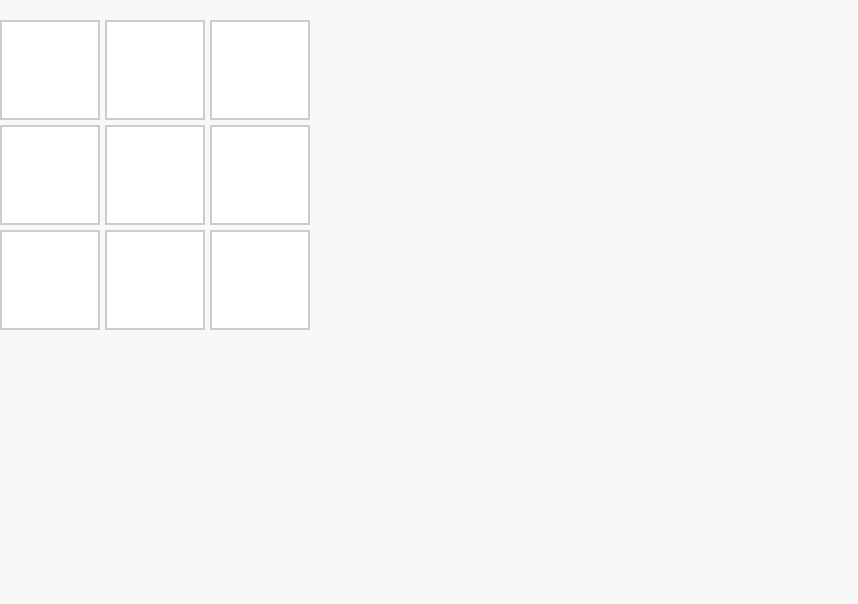
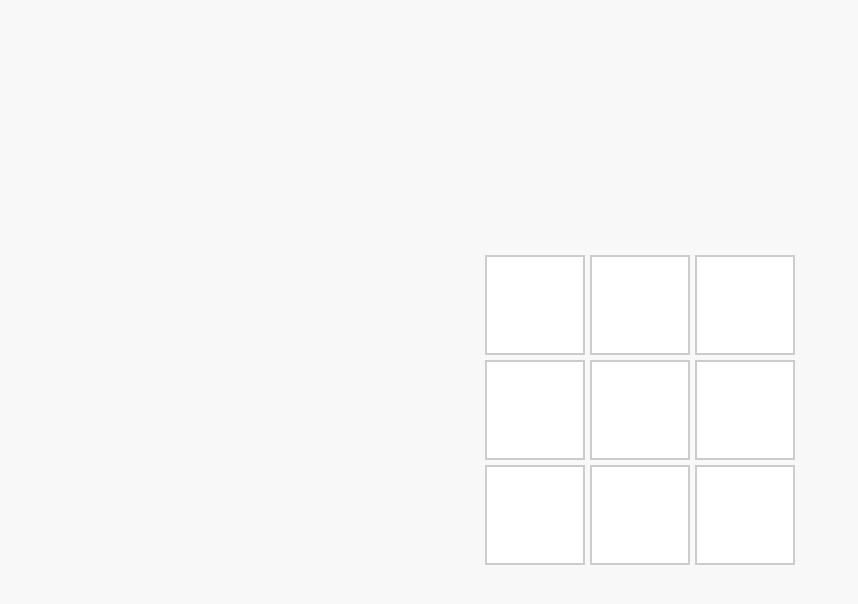
Before and after one commit to ekdeguzm/tictactoe, a plain HTML site: page index.html in a window 1280 px wide. Shown: the whole page, without its empty margins (0-858 px from the left). Drawn offline with Linux system fonts and the light colour scheme.

Commit message:
center tic tac toe game

```diff
--- a/styles.css
+++ b/styles.css
@@ -4,6 +4,10 @@ body {
   text-align: center;
   background-color: #f8f8f8;
   margin: 0;
+  display: flex;
+  align-items: center;
+  justify-content: center;
+  height: 100vh; /* Make the body take the full height of the viewport */
 }
 
 .container {
```
